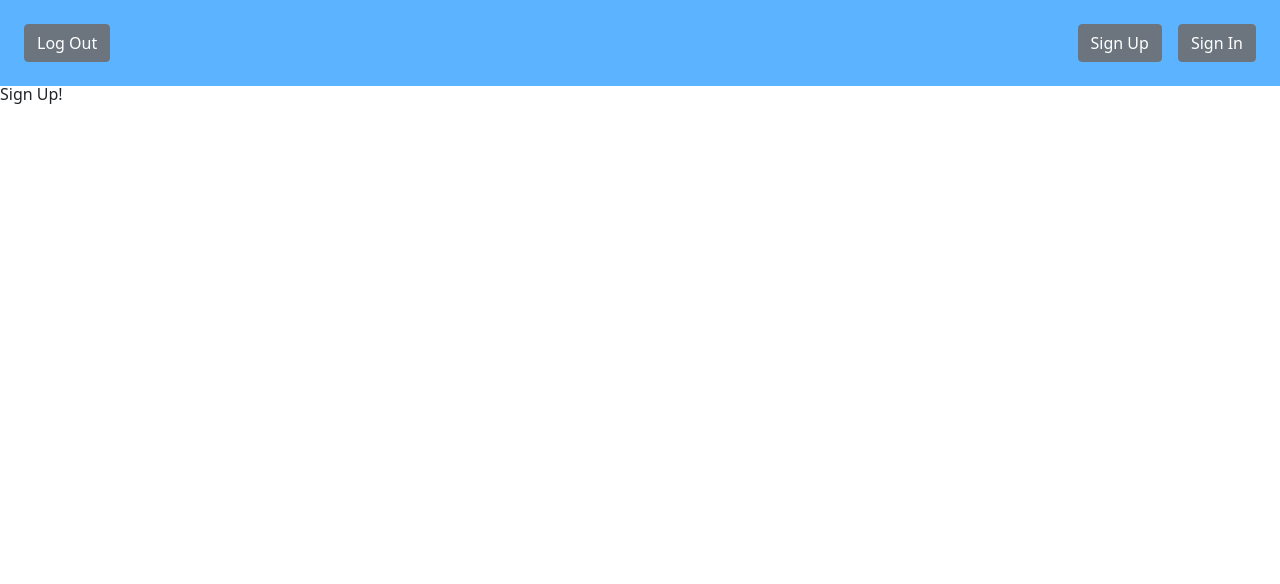
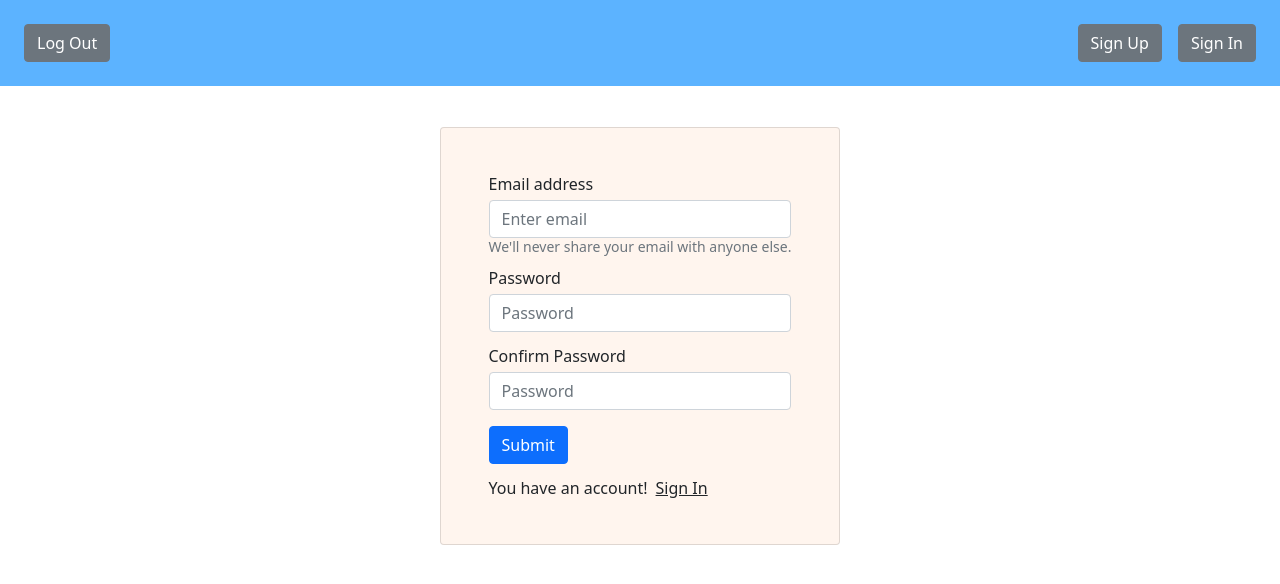
Before and after one commit to AlirezaEttehadi/react-blog-article, a React (Create React App) app: page /signup in a window 1280 px wide. Shown: the top 584 px of the page. Built offline with nearby package versions, Linux system fonts and the light colour scheme.

Commit message:
sing up page

```diff
--- a/src/containers/SignUp.js
+++ b/src/containers/SignUp.js
@@ -1,9 +1,40 @@
-import React from 'react'
+import React from "react";
+import { Button, Card, Form } from "react-bootstrap";
+import { Link } from "react-router-dom";
 
 export default function SignUp() {
-    return (
-        <div>
-            Sign Up!
-        </div>
-    )
+  return (
+    <div
+      className="w-100 d-flex align-items-center justify-content-center"
+      style={{ height: 500 }}
+    >
+      <Card className="p-5" style={{ backgroundColor: "#FFF5EE" }}>
+        <Form>
+          <Form.Group className="mb-3" controlId="formBasicEmail">
+            <Form.Label>Email address</Form.Label>
+            <Form.Control type="email" placeholder="Enter email" />
+            <Form.Text className="text-muted">
+              We'll never share your email with anyone else.
+            </Form.Text>
+          </Form.Group>
+
+          <Form.Group className="mb-3" controlId="formBasicPassword">
+            <Form.Label>Password</Form.Label>
+            <Form.Control type="password" placeholder="Password" />
+          </Form.Group>
+          <Form.Group className="mb-3" controlId="formBasicPassword">
+            <Form.Label>Confirm Password</Form.Label>
+            <Form.Control type="password" placeholder="Password" />
+          </Form.Group>
+          <Button variant="primary" type="submit">
+            Submit
+          </Button>
+          <div className="mt-3 d-flex align-items-center">
+            <div className="me-2">You have an account!</div>
+            <Link to="/signin">Sign In</Link>
+          </div>
+        </Form>
+      </Card>
+    </div>
+  );
 }
```
